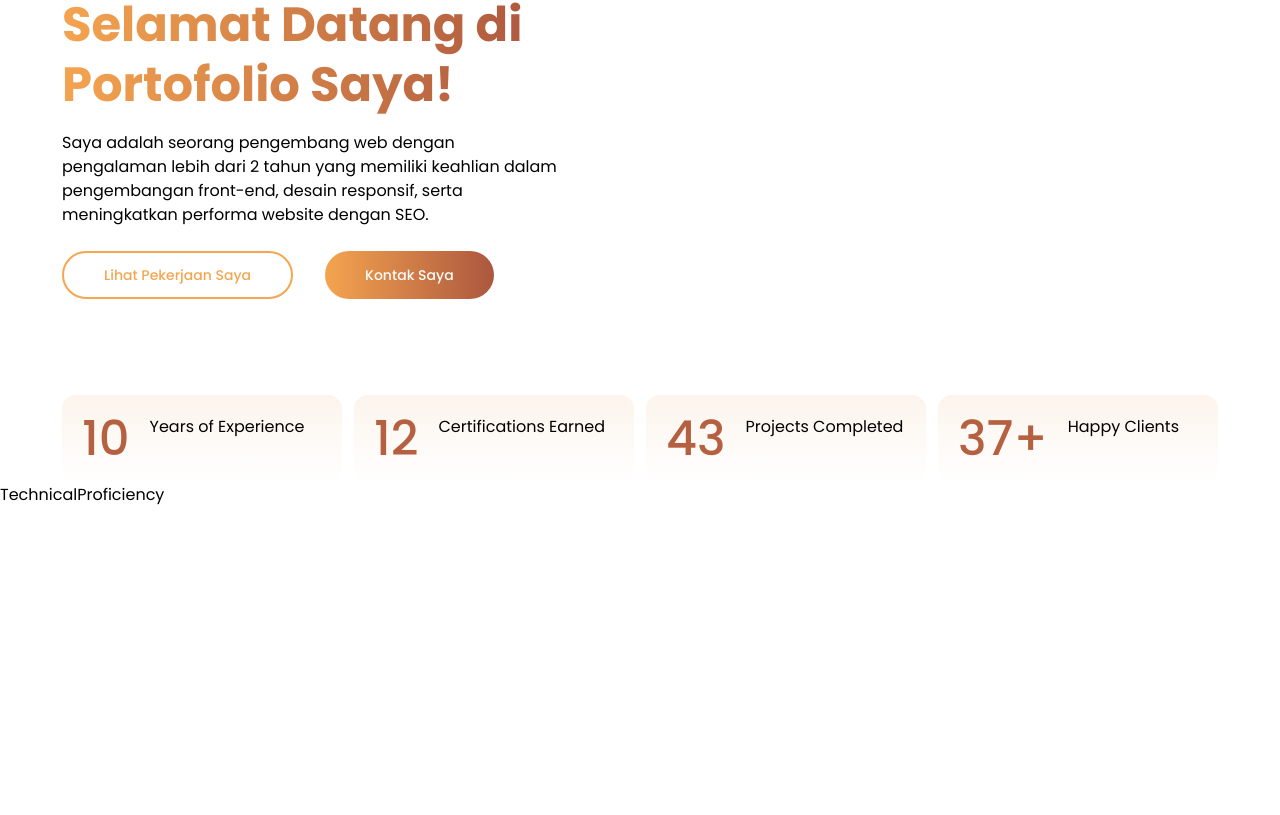
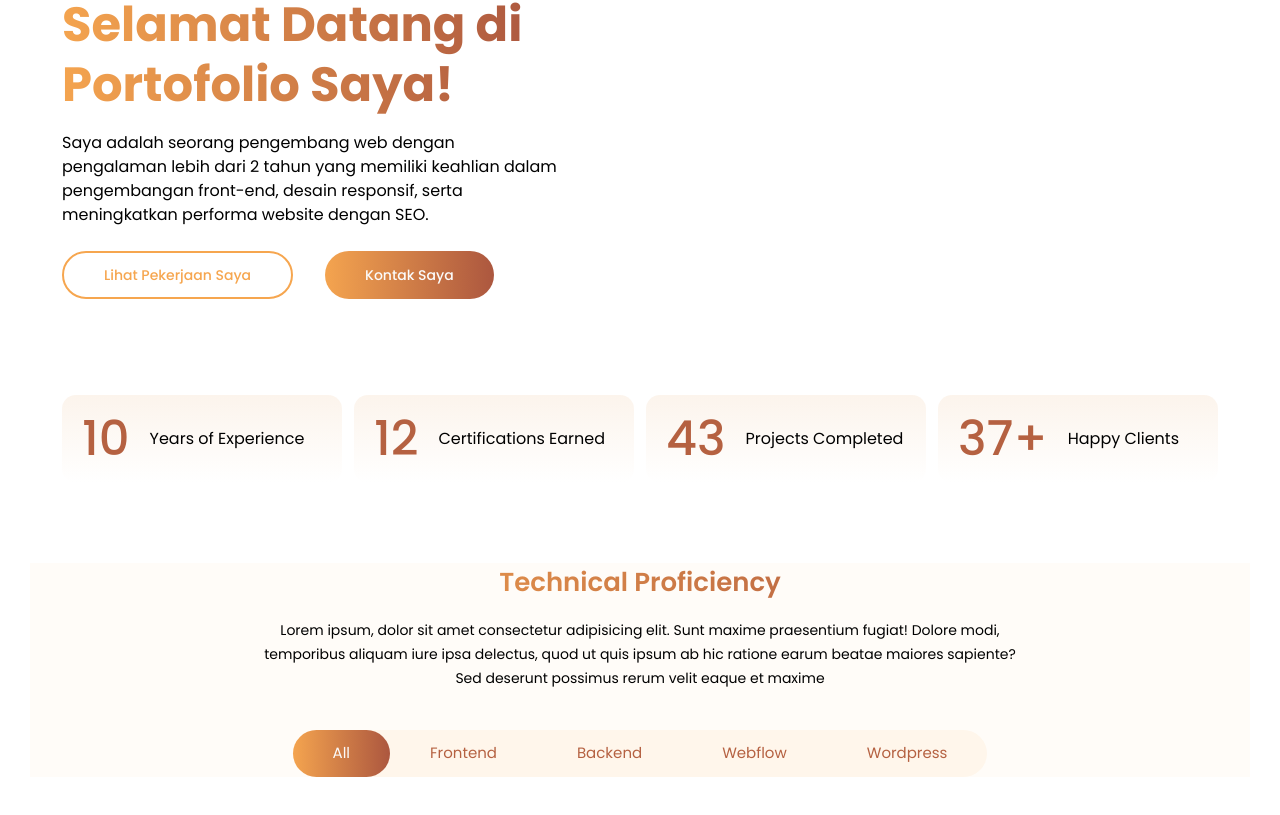
Before and after one commit to abidgymnastiar/portfolio, a React (Vite) app: page / in a window 1280 px wide. Shown: the part 199-1014 px from the top of the page. Before the commit the page ends 800 px from the top, so only its background shows below. Built offline with nearby package versions, Linux system fonts and the light colour scheme.

Commit message:
feat : menambah menu header untuk memfilter profesi

```diff
--- /dev/null
+++ b/src/components/SkillCard.tsx
@@ -0,0 +1,7 @@
+function SkillCard(){
+  return (
+    <div className="skill-card">
+    </div>
+  );
+}
+export default SkillCard;
--- a/src/components/StatInCard.tsx
+++ b/src/components/StatInCard.tsx
@@ -5,7 +5,7 @@ interface StatInCardProps {
 
 const StatInCard: React.FC<StatInCardProps> = ({ count, label }) => {
   return (
-    <div className="flex-1 flex gap-3 md:gap-5 bg-gradient-to-b from-[#fcf4ec] to-[#ffffff] rounded-[14px] p-5">
+    <div className="flex-1 flex items-center gap-3 md:gap-5 bg-gradient-to-b from-[#fcf4ec] to-[#ffffff] rounded-[14px] p-5">
       <h4 className="text-4xl md:text-5xl font-medium text-secondary">
         {count}
       </h4>
--- /dev/null
+++ b/src/components/Tabs.tsx
@@ -0,0 +1,38 @@
+interface Tab {
+  id: string;
+  value: string;
+  label: string;
+}
+
+interface TabsProps {
+  tabList: Tab[];
+  activeTab: string;
+  onChange: (tab: string) => void;
+}
+
+const Tabs: React.FC<TabsProps> = ({ tabList, activeTab, onChange }) => {
+  const getActiveStyles = (value: string) => {
+    return activeTab === value
+      ? "text-white bg-gradient-primary"
+      : "text-secondary bg-transparent";
+  };
+  return (
+    <div className="flex items-center justify-center my-10">
+      <div className="bg-[#fff6eb] rounded-full flex">
+        {tabList.map((tab) => (
+          <button
+            key={tab.id}
+            className={`text-xs, md:text-[15px] ${getActiveStyles(
+              tab.value
+            )} rounded-full px-4 md:px-10 py-[6px] md:py-3`}
+            onClick={() => onChange(tab.value)}
+          >
+            {tab.label}
+          </button>
+        ))}
+      </div>
+    </div>
+  );
+};
+
+export default Tabs;
--- a/src/index.css
+++ b/src/index.css
@@ -27,13 +27,15 @@
     @apply h-10 md:h-12 text-xs md:text-[14px] font-medium text-primary px-4 lg:px-10 rounded-[71px] border-2 border-primary;
   }
 
-  .action-btn{
-    @apply h-10 md:h-12 text-xs md:text-[14px] font-medium text-white bg-gradient-primary px-4 lg:px-10 rounded-[71px]
+  .action-btn {
+    @apply h-10 md:h-12 text-xs md:text-[14px] font-medium text-white bg-gradient-primary px-4 lg:px-10 rounded-[71px];
   }
 
-  .btn-scale-anim{
+  .btn-scale-anim {
     @apply transition-transform duration-300 ease-in-out transform hover:scale-105 hover:shadow-lg;
   }
 
-
+  .section-title {
+    @apply text-[26px] font-semibold text-center bg-gradient-primary bg-clip-text text-transparent;
+  }
 }
--- a/src/section/TechnicalProficiency.tsx
+++ b/src/section/TechnicalProficiency.tsx
@@ -1,8 +1,58 @@
+import { useState } from "react";
+import Tabs from "../components/Tabs";
+import { SKILL_TABS, SKILLS } from "../utils/Data";
+import SkillCard from "../components/SkillCard";
 
 const TechnicalProficiency = () => {
+  const [tabData, setTabData] = useState(SKILLS);
+  const [activeTab, setActiveTab] = useState("all");
+
+  const handleTabValueChange = (value: string) => {
+    if (value == "all") {
+      setTabData(SKILLS);
+      setActiveTab("all");
+      return;
+    }
+
+    const updateList = SKILLS.filter((item) => item.type === value);
+    setTabData(updateList);
+
+    setActiveTab(value);
+  };
   return (
-    <div>TechnicalProficiency</div>
-  )
-}
+    <section
+      id="skills"
+      className="container mx-auto bg-background mt-20 max-w-[1220px]"
+    >
+      <div>
+        <div className="w-full lg:w-[60vw] mx-auto">
+          <h4 className="section-title">Technical Proficiency</h4>
+          <p className="text-sm text-center mt-4 leading-6">
+            Lorem ipsum, dolor sit amet consectetur adipisicing elit. Sunt
+            maxime praesentium fugiat! Dolore modi, temporibus aliquam iure ipsa
+            delectus, quod ut quis ipsum ab hic ratione earum beatae maiores
+            sapiente? Sed deserunt possimus rerum velit eaque et maxime
+          </p>
+        </div>
+        <Tabs
+          tabList={SKILL_TABS}
+          activeTab={activeTab}
+          onChange={handleTabValueChange}
+        />
 
-export default TechnicalProficiency
+        {tabData.map((skill, index) => (
+          <div key={skill.id}>
+            <SkillCard
+              icon={<skill.icon className="w-6 h-6 text-primary" />}
+              skillName={skill.skill}
+              description={skill.description}
+              progress={skill.progress}
+            />
+          </div>
+        ))}
+      </div>
+    </section>
+  );
+};
+
+export default TechnicalProficiency;
--- a/src/utils/Data.ts
+++ b/src/utils/Data.ts
@@ -1,14 +1,63 @@
 export const MENU_LINKS = [
-    {id: 1, label: 'Home', offset:-100, to: '#home'},
-    {id: 2, label: 'Skills', offset:-100, to: '#skills'},
-    {id: 3, label: 'About Me', offset:-100, to: '#about'},
-    {id: 4, label: 'Projects', offset:-100, to: '#projects'},
-    {id: 5, label: 'Contact', offset:-100, to: '#contact'},
+  { id: 1, label: "Home", offset: -100, to: "#home" },
+  { id: 2, label: "Skills", offset: -100, to: "#skills" },
+  { id: 3, label: "About Me", offset: -100, to: "#about" },
+  { id: 4, label: "Projects", offset: -100, to: "#projects" },
+  { id: 5, label: "Contact", offset: -100, to: "#contact" },
 ];
 
 export const STATS = [
-    {id: 1, count: "10", label: 'Years of Experience'},
-    {id: 2, count: "12", label: 'Certifications Earned'},
-    {id: 3, count: "43", label: 'Projects Completed'},
-    {id: 4, count: "37+", label: 'Happy Clients'},
+  { id: 1, count: "10", label: "Years of Experience" },
+  { id: 2, count: "12", label: "Certifications Earned" },
+  { id: 3, count: "43", label: "Projects Completed" },
+  { id: 4, count: "37+", label: "Happy Clients" },
 ];
+
+export const SKILL_TABS = [
+  { id: "1", label: "All", value: "all" },
+  { id: "2", label: "Frontend", value: "frontend" },
+  { id: "3", label: "Backend", value: "backend" },
+  { id: "4", label: "Webflow", value: "Webflow" },
+  { id: "5", label: "Wordpress", value: "Wordpress" },
+];
+
+import { AiFillAccountBook } from "react-icons/ai";
+
+export const SKILLS = [
+  {
+    id: 1,
+    icon: AiFillAccountBook,
+    skill: "React JS",
+    progress: 90,
+    type: "frontend",
+    description:
+      "Lorem ipsum dolor sit amet consectetur adipisicing elit. Quisquam, voluptatibus.",
+  },
+  {
+    id: 2,
+    icon: AiFillAccountBook,
+    skill: "JavaScript",
+    progress: 85,
+    type: "frontend",
+    description:
+      "Lorem ipsum dolor sit amet consectetur adipisicing elit. Quisquam, voluptatibus.",
+  },
+  {
+    id: 3,
+    icon: AiFillAccountBook,
+    skill: "Java",
+    progress: 80,
+    type: "backend",
+    description:
+      "Lorem ipsum dolor sit amet consectetur adipisicing elit. Quisquam, voluptatibus.",
+  },
+  {
+    id: 4,
+    icon: AiFillAccountBook,
+    skill: "Python",
+    progress: 75,
+    type: "backend",
+    description:
+      "Lorem ipsum dolor sit amet consectetur adipisicing elit. Quisquam, voluptatibus.",
+  },
+];
```
